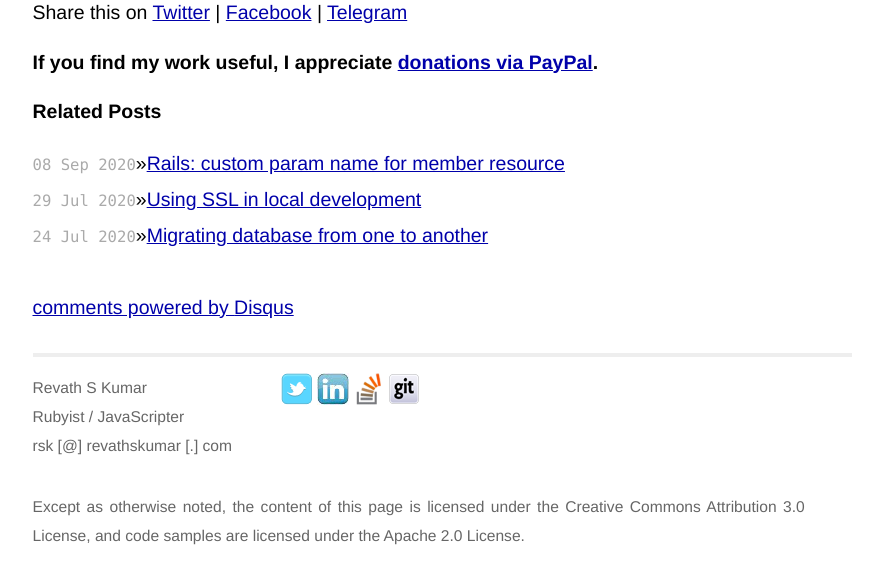
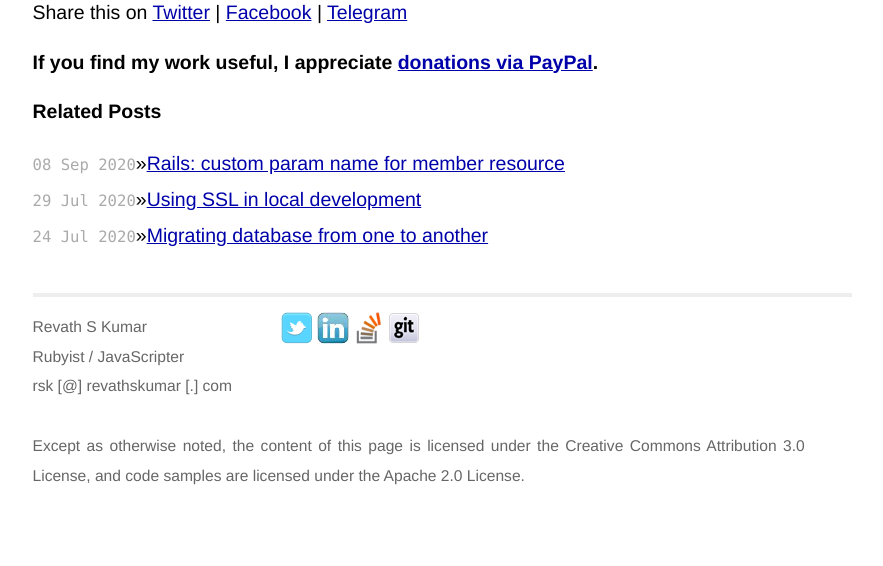
Before and after one commit to revathskumar/blog.revathskumar.com, a Jekyll site: the page built from _posts/2011-10-24-python-url-encoding-and-decoding.html, in a window 1280 px wide. Shown: the part 631-1197 px from the top of the page, without its empty margins (198-1081 px from the left). Built offline with Jekyll 4.4.1, drawn with Linux system fonts in a browser that asks for light colours; comment, search, counter and statistics services are not loaded; after the commit the page ends 1137 px from its top, so only the background shows below that; some of the changed lines change nothing that is shown.

Commit message:
chore: remove disqus

```diff
--- a/_layouts/post.html
+++ b/_layouts/post.html
@@ -28,18 +28,3 @@
     {% endfor %}
   </ul>
 </div>
-
-<div id="disqus_thread"></div>
-<script type="text/javascript">
-    /* * * CONFIGURATION VARIABLES: EDIT BEFORE PASTING INTO YOUR WEBPAGE * * */
-    var disqus_shortname = 'revathskumar'; // required: replace example with your forum shortname
-
-    /* * * DON'T EDIT BELOW THIS LINE * * */
-    (function() {
-        var dsq = document.createElement('script'); dsq.type = 'text/javascript'; dsq.async = true;
-        dsq.src = '//' + disqus_shortname + '.disqus.com/embed.js';
-        (document.getElementsByTagName('head')[0] || document.getElementsByTagName('body')[0]).appendChild(dsq);
-    })();
-</script>
-<noscript>Please enable JavaScript to view the <a href="http://disqus.com/?ref_noscript">comments powered by Disqus.</a></noscript>
-<a href="http://disqus.com" class="dsq-brlink">comments powered by <span class="logo-disqus">Disqus</span></a>
```
